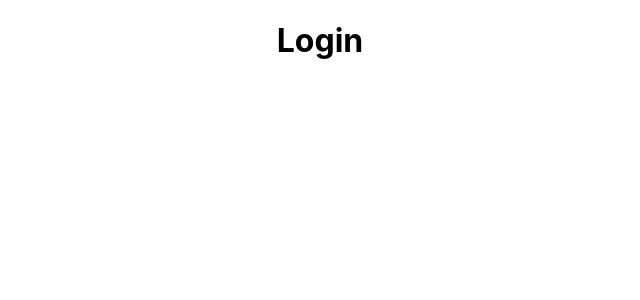
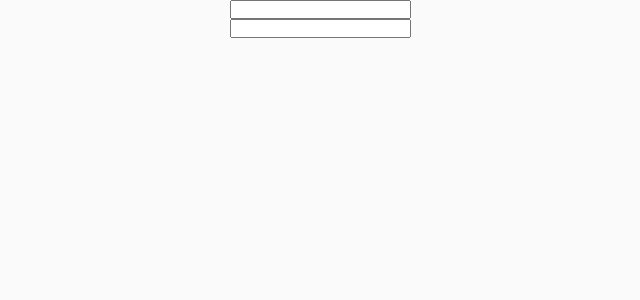
Before and after one commit to brunnogpcosta/myFavoriteAlbum, a React (Create React App) app: page / in a window 1280 px wide. Shown: the top 300 px of the page, without its empty margins (320-960 px from the left). Built offline with nearby package versions, Linux system fonts and the light colour scheme.

Commit message:
export class and css reset

```diff
--- a/src/App.js
+++ b/src/App.js
@@ -3,6 +3,7 @@ import React from 'react';
 import Login from '../src/pages/Login/login'
 
 import './App.css';
+import './style.css';
 
 function App() {
   return (
--- a/src/pages/Cadastro/cadastro.js
+++ b/src/pages/Cadastro/cadastro.js
@@ -8,3 +8,6 @@ class Cadastro extends Component{
         return(<h1>Cadastro</h1>)
     }
 }
+
+
+export default Cadastro;
--- a/src/pages/GeneralConfig/generalConfig.js
+++ b/src/pages/GeneralConfig/generalConfig.js
@@ -8,3 +8,6 @@ class GeneralConfig extends Component{
         return(<h1>Configuration</h1>)
     }
 }
+
+
+export default GeneralConfig;
--- a/src/pages/Login/login.js
+++ b/src/pages/Login/login.js
@@ -4,10 +4,30 @@ import '../Login/login.css'
 
 
 
-class Login extends Component{
+class Login extends Component {
 
-    render(){
-        return(<h1>Login</h1>)
+    render() {
+        return (
+            <div>
+
+                <form>
+
+                    <input type="text" id="username" name="username" />
+                    <br />
+
+                    <input type="password" id="pwd" name="pwd" />
+                </form>
+
+
+
+            </div >
+
+
+
+
+
+
+        )
     }
 }
 
--- a/src/pages/homePage/homepage.js
+++ b/src/pages/homePage/homepage.js
@@ -8,3 +8,5 @@ class HomePage extends Component{
         return(<h1>HOme Page</h1>)
     }
 }
+
+export default HomePage;
--- /dev/null
+++ b/src/style.css
@@ -0,0 +1,13 @@
+*{
+    margin:0;
+    padding: 0;
+    outline: 0;
+    box-sizing: border-box;
+ }
+
+ body{
+     font-family: Arial, Helvetica, sans-serif;
+     background: #fafafa;
+     color: #333;
+
+ }
```
